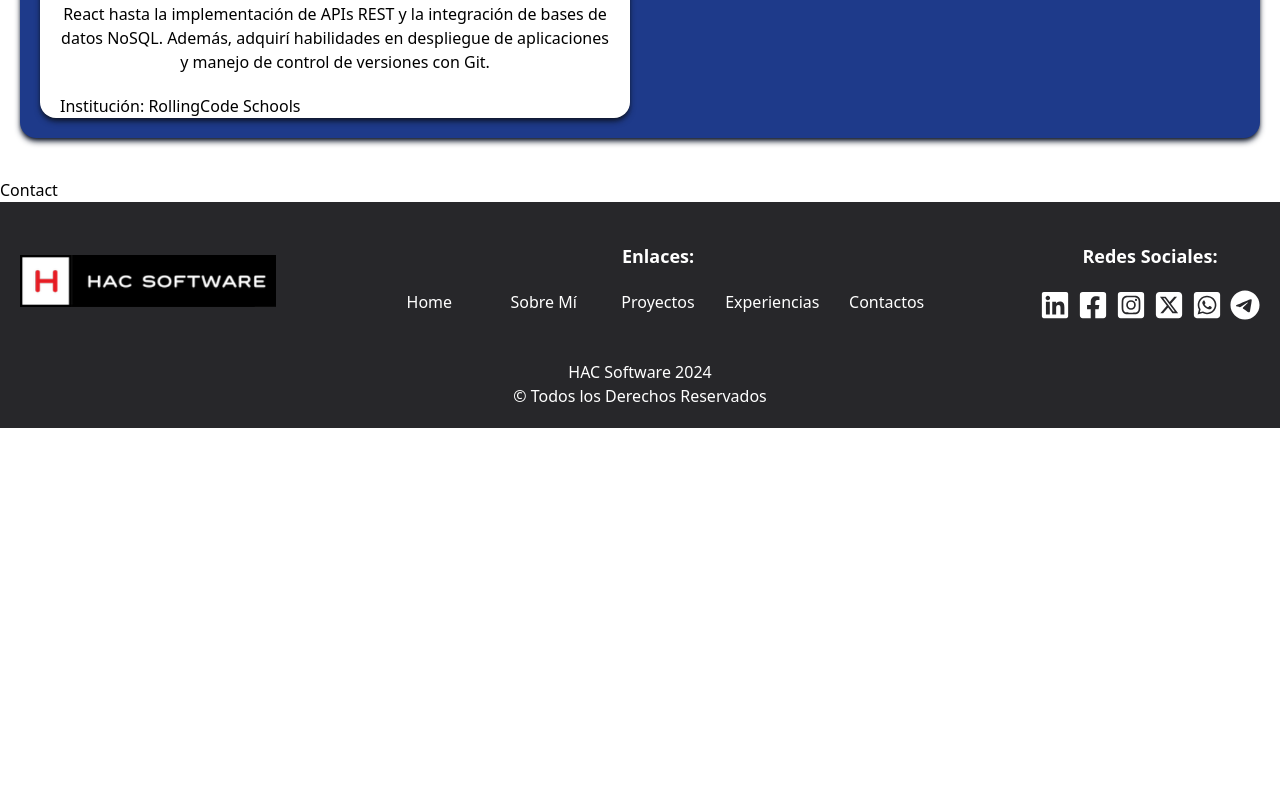
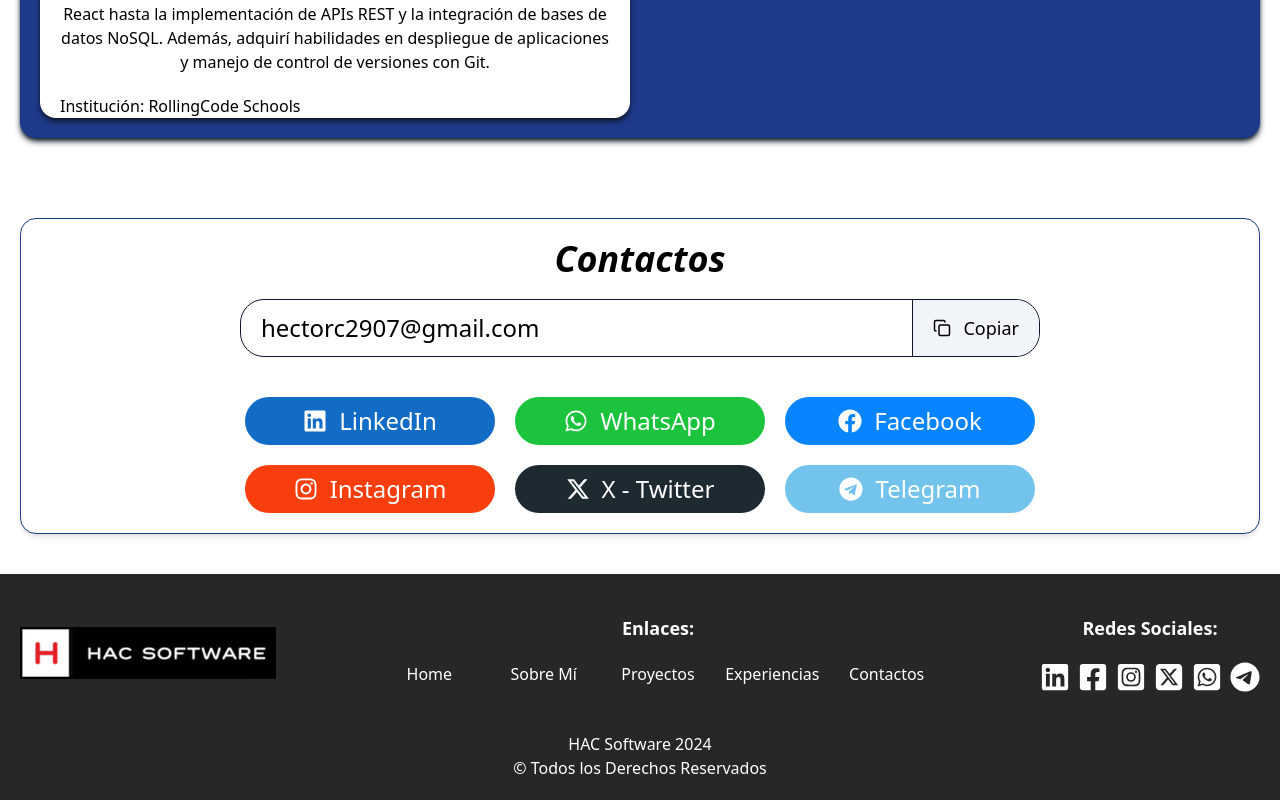
Before and after one commit to hectorc2907/portfolio-hector-clessi, a React (Vite) app: page / in a window 1280 px wide. Shown: the part 3729-4529 px from the top of the page. Before the commit the page ends 4157 px from the top, so only its background shows below. Built offline with nearby package versions, Linux system fonts and the light colour scheme; a web font is replaced by a local one.

Commit message:
implementamos la seccion de contactos con las animaciones correspondientes

```diff
--- a/src/components/ui/Contact/Contact.jsx
+++ b/src/components/ui/Contact/Contact.jsx
@@ -1,9 +1,163 @@
-import React from 'react'
+import { useState } from "react";
+import { LuCopy, LuCopyCheck } from "react-icons/lu";
+import {
+  FaWhatsapp,
+  FaLinkedin,
+  FaFacebook,
+  FaInstagram,
+  FaTelegram,
+} from "react-icons/fa";
+import { FaXTwitter } from "react-icons/fa6";
+import { motion } from "framer-motion";
 
 const Contact = () => {
+  const [isCopy, setIsCopy] = useState(false);
+
+  const handleCopyEmail = () => {
+    navigator.clipboard.writeText("hectorc2907@gmail.com").then(() => {
+      setIsCopy(true);
+      setTimeout(() => setIsCopy(false), 2000);
+    });
+  };
   return (
-    <div>Contact</div>
-  )
-}
+    <>
+      <section className="px-5 py-10 flex justify-center">
+        <motion.div
+          initial={{ opacity: 0 }}
+          whileInView={{ opacity: 1 }}
+          transition={{ duration: 1, delay: 0.3 }}
+          className="container border p-5 px-2 md:px-5 border-blue-900 rounded-2xl shadow-md grid grid-cols-1 gap-5"
+        >
+          <motion.h2
+            initial={{ opacity: 0, x: -100 }}
+            whileInView={{ opacity: 1, x: 0 }}
+            transition={{ duration: 1, delay: 0.5 }}
+            className="text-4xl italic font-semibold text-center"
+          >
+            Contactos
+          </motion.h2>
+          <div className="flex flex-col items-center gap-10">
+            <motion.div
+              initial={{ opacity: 0, x: -100 }}
+              whileInView={{ opacity: 1, x: 0 }}
+              transition={{ duration: 1, delay: 0.7 }}
+              className="flex justify-between w-[250px] md:w-[500px] xl:w-[800px] border border-slate-900 rounded-3xl pl-5"
+            >
+              <p className="truncate text-2xl py-3">hectorc2907@gmail.com</p>
+              <button
+                onClick={() => handleCopyEmail()}
+                className="px-5 bg-slate-100 rounded-r-3xl border-l-[1px] border-slate-900 text-lg"
+              >
+                {isCopy ? (
+                  <div className="flex justify-center items-center gap-3">
+                    <LuCopyCheck />
+                    <span>Copiado</span>
+                  </div>
+                ) : (
+                  <div className="flex justify-center items-center gap-3">
+                    <LuCopy />
+                    <span>Copiar</span>
+                  </div>
+                )}
+              </button>
+            </motion.div>
+            <div className="grid grid-cols-1 md:grid-cols-2 lg:grid-cols-3 gap-5">
+              <motion.div
+                initial={{ opacity: 0, x: 50 }}
+                whileInView={{ opacity: 1, x: 0 }}
+                transition={{ duration: 1, delay: 0.7 }}
+                className="bg-[#126BC4] hover:bg-[#085AAC] w-[250px] rounded-3xl"
+              >
+                <a
+                  href="https://www.linkedin.com/in/hector-clessi/"
+                  target="_blank"
+                  className="flex justify-center items-center text-white gap-3 text-2xl py-2"
+                >
+                  <FaLinkedin />
+                  <p>LinkedIn</p>
+                </a>
+              </motion.div>
+              <motion.div
+                initial={{ opacity: 0, x: 50 }}
+                whileInView={{ opacity: 1, x: 0 }}
+                transition={{ duration: 1, delay: 0.9 }}
+                className="bg-[#1CC33D] hover:bg-[#08AD5E] w-[250px] rounded-3xl"
+              >
+                <a
+                  href="https://wa.me/5493812033116"
+                  target="_blank"
+                  className="flex justify-center items-center text-white gap-3 text-2xl py-2"
+                >
+                  <FaWhatsapp />
+                  <p>WhatsApp</p>
+                </a>
+              </motion.div>
+              <motion.div
+                initial={{ opacity: 0, x: 50 }}
+                whileInView={{ opacity: 1, x: 0 }}
+                transition={{ duration: 1, delay: 1.1 }}
+                className="bg-[#0884FF] hover:bg-[#415CA0] w-[250px] rounded-3xl"
+              >
+                <a
+                  href="https://www.facebook.com/hectoralberto.clessi/"
+                  target="_blank"
+                  className="flex justify-center items-center text-white gap-3 text-2xl py-2"
+                >
+                  <FaFacebook />
+                  <p>Facebook</p>
+                </a>
+              </motion.div>
+              <motion.div
+                initial={{ opacity: 0, x: 50 }}
+                whileInView={{ opacity: 1, x: 0 }}
+                transition={{ duration: 1, delay: 0.7 }}
+                className="bg-[#F83E0C] hover:bg-[#C8407A] w-[250px] rounded-3xl"
+              >
+                <a
+                  href="https://www.instagram.com/hectorc2907/"
+                  target="_blank"
+                  className="flex justify-center items-center text-white gap-3 text-2xl py-2"
+                >
+                  <FaInstagram />
+                  <p>Instagram</p>
+                </a>
+              </motion.div>
+              <motion.div
+                initial={{ opacity: 0, x: 50 }}
+                whileInView={{ opacity: 1, x: 0 }}
+                transition={{ duration: 1, delay: 0.9 }}
+                className="bg-[#1D2A32] hover:bg-[#080808] w-[250px] rounded-3xl"
+              >
+                <a
+                  href="https://x.com/HClessi"
+                  target="_blank"
+                  className="flex justify-center items-center text-white gap-3 text-2xl py-2"
+                >
+                  <FaXTwitter />
+                  <p>X - Twitter</p>
+                </a>
+              </motion.div>
+              <motion.div
+                initial={{ opacity: 0, x: 50 }}
+                whileInView={{ opacity: 1, x: 0 }}
+                transition={{ duration: 1, delay: 1.1 }}
+                className="bg-[#72C4EC] hover:bg-[#2599CA] w-[250px] rounded-3xl"
+              >
+                <a
+                  href="https://t.me/hectorc2907"
+                  target="_blank"
+                  className="flex justify-center items-center text-white gap-3 text-2xl py-2"
+                >
+                  <FaTelegram />
+                  <p>Telegram</p>
+                </a>
+              </motion.div>
+            </div>
+          </div>
+        </motion.div>
+      </section>
+    </>
+  );
+};
 
-export default Contact
+export default Contact;
```
